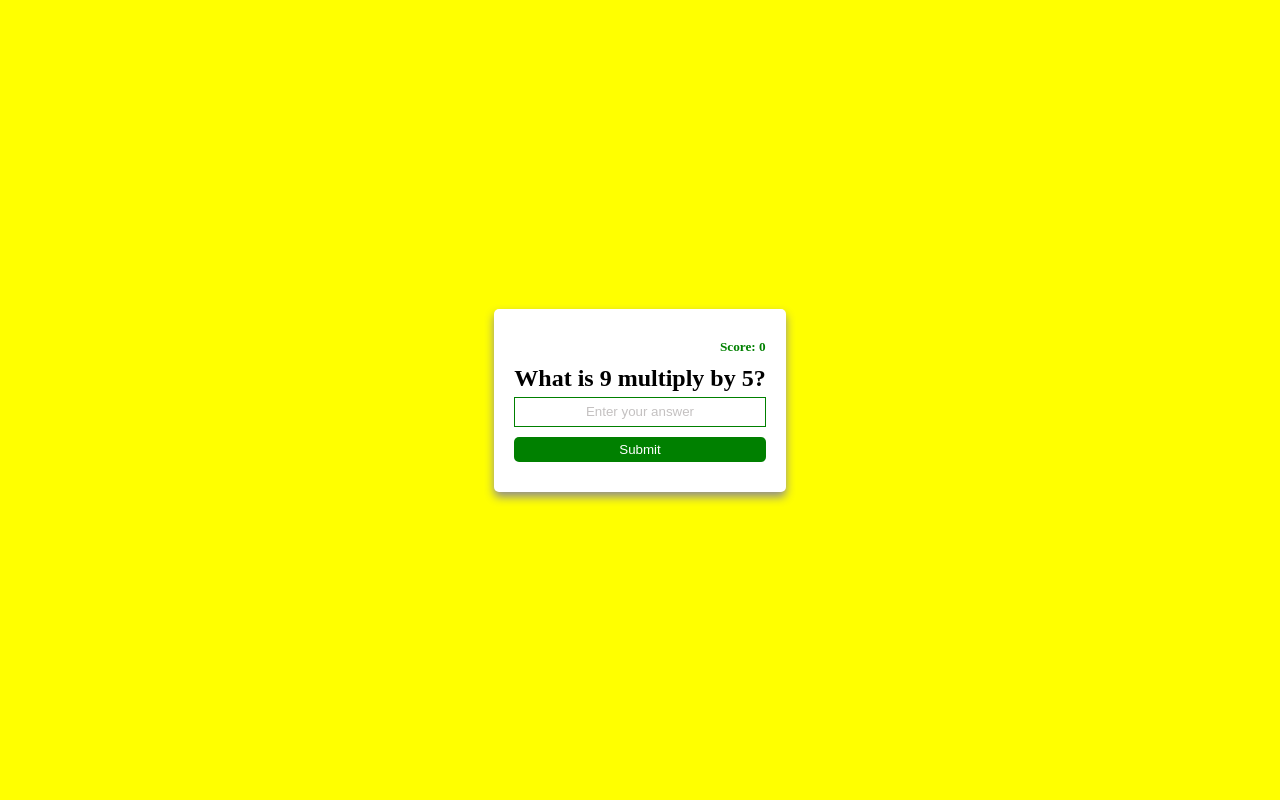
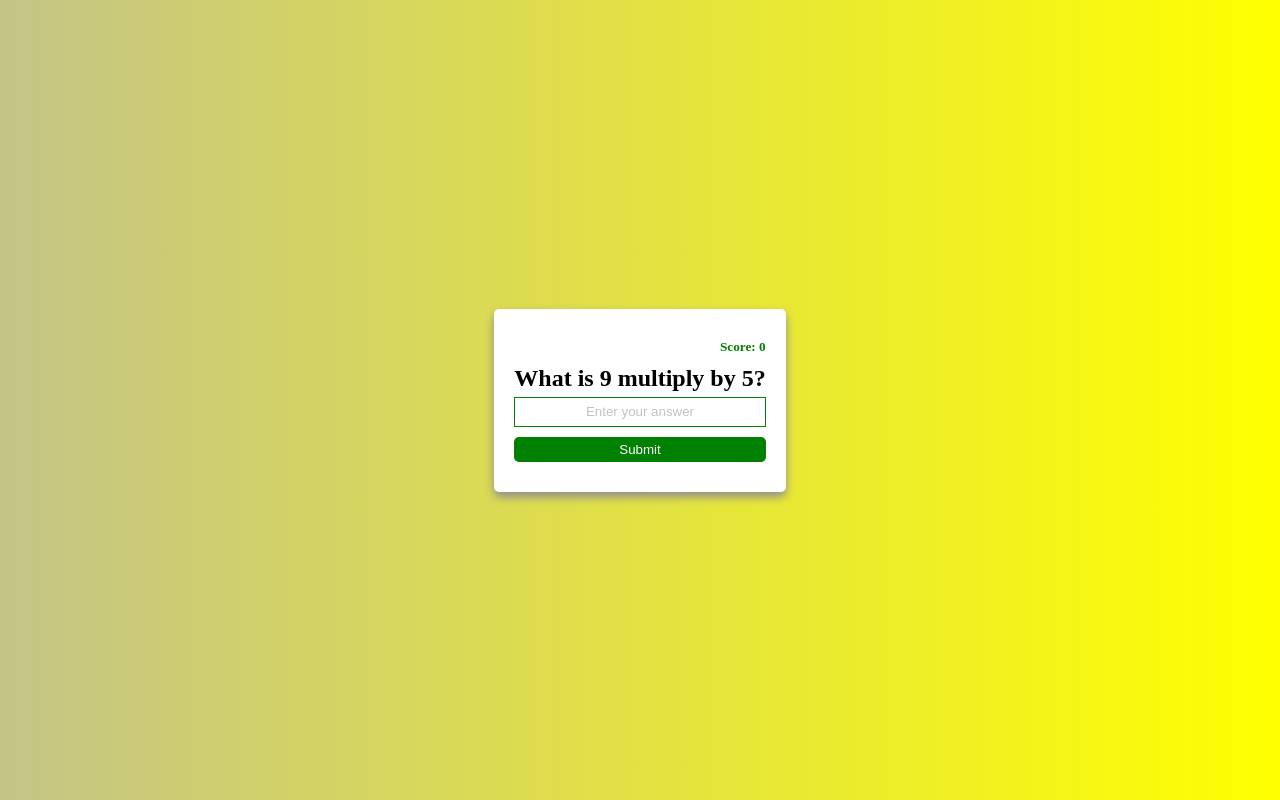
Before and after one commit to arimoa/multiplication-app, a plain HTML site: page index.html in a window 1280 px wide. Drawn offline with Linux system fonts and the light colour scheme.

Commit message:
Update style.css

```diff
--- a/style.css
+++ b/style.css
@@ -6,7 +6,7 @@
 }
 
 body {
-    background-color: yellow;
+    background-image: linear-gradient(to left, yellow, rgb(196, 196, 135));
     display: flex;
     justify-content: center;
     align-items: center;
```
